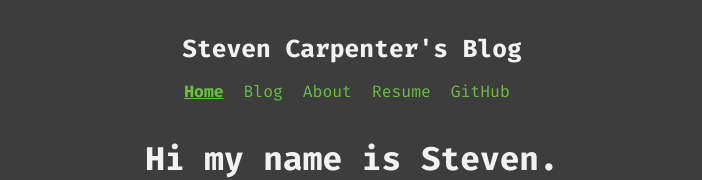
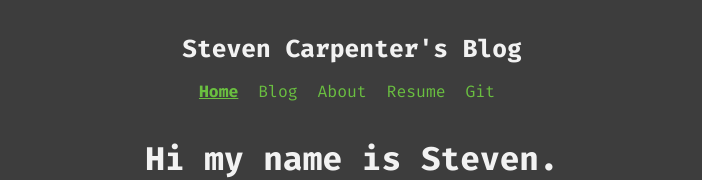
Before and after one commit to specCon18/Portfolio, an Astro site: page / in a window 1280 px wide. Shown: the top 180 px of the page, without its empty margins (288-990 px from the left). Built offline with nearby package versions, Linux system fonts and the light colour scheme; Astro itself is replaced by a stand-in of ours.

```diff
--- a/src/components/Header.astro
+++ b/src/components/Header.astro
@@ -12,7 +12,7 @@
 		<HeaderLink href="/blog">Blog</HeaderLink>
 		<HeaderLink href="/about">About</HeaderLink>
 		<HeaderLink href="/resume">Resume</HeaderLink>
-		<HeaderLink href="https://github.com/specCon18" target="_blank">GitHub</HeaderLink>
+		<HeaderLink href="https://git.skdevstudios.cloud/" target="_blank">Git</HeaderLink>
 	</nav>
 </header>
 <style>
--- a/src/pages/rss.xml.js
+++ b/src/pages/rss.xml.js
@@ -1,5 +1,5 @@
 import rss from '@astrojs/rss';
-import { SITE_TITLE, SITE_DESCRIPTION } from '../config.js';
+import { SITE_TITLE, SITE_DESCRIPTION } from '../config';
 
 export const get = () =>
 	rss({
```
Also changed, not shown: pnpm-lock.yaml, 1 other file.
